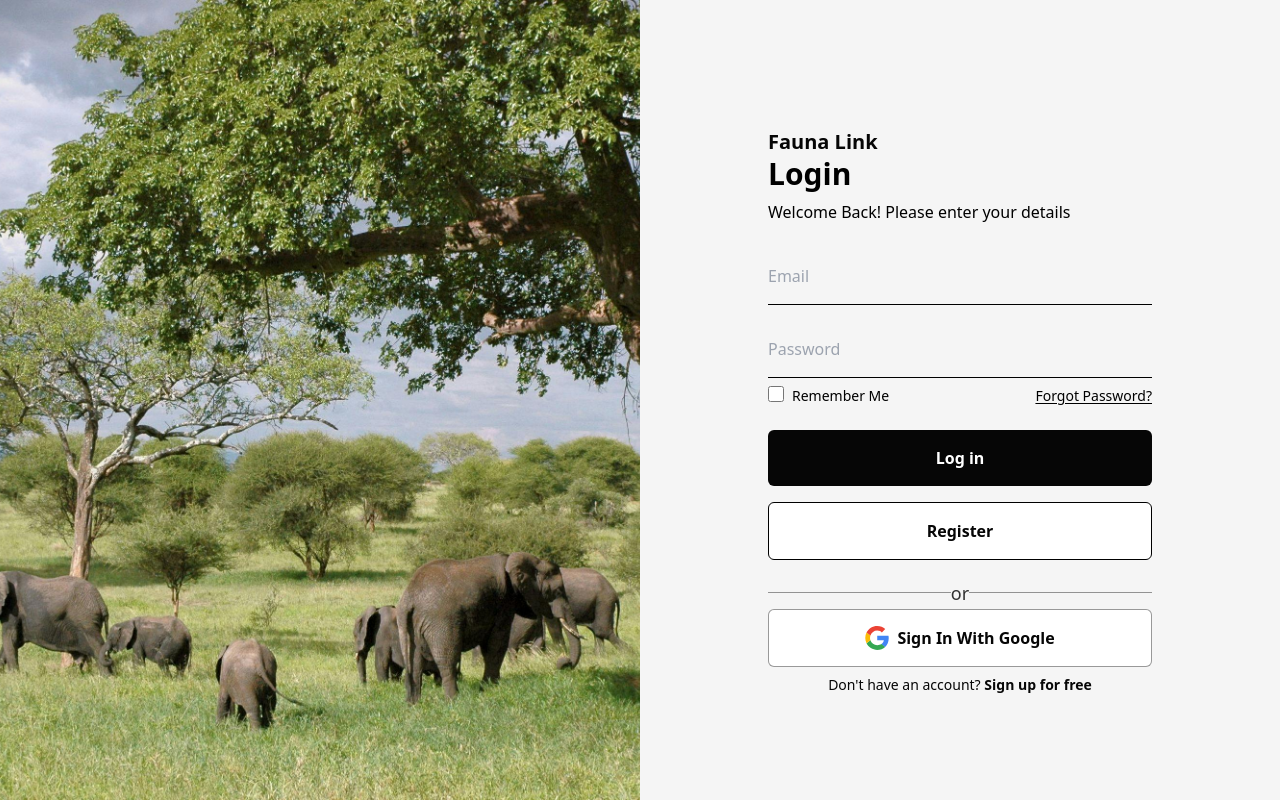
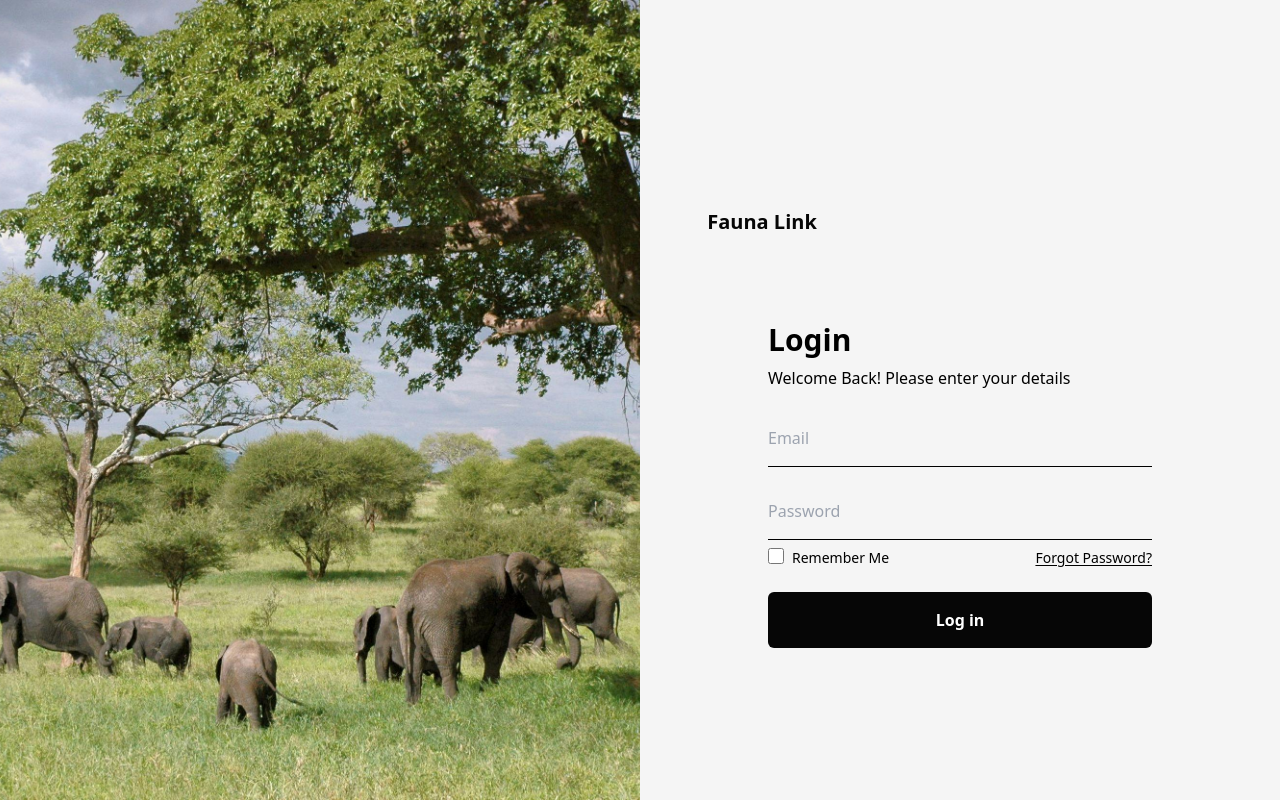
Before and after one commit to kimeudom/fauna_link, a React (Create React App) app in the folder frontend/: page / in a window 1280 px wide. Built offline with nearby package versions, Linux system fonts and the light colour scheme.

Commit message:
Small change to login page

```diff
--- a/frontend/src/components/Login.tsx
+++ b/frontend/src/components/Login.tsx
@@ -18,12 +18,15 @@ export default function Login(): JSX.Element{
                 <img src={animal_background} className="w-full h-full object-cover" alt="Animal Background" />
             </div>
             <div className="w-1/2 h-full bg-[#f5f5f5] flex flex-col p-32 justify-between items-center">
-                <h1 className="w-full max-w-[500px] mx-auto text-xl text-[#060606] font-semibold mr-auto">Fauna Link</h1>
+                <div className = 'mt-20 relative left-[-198px]'>
+                    <h1 className="w-full max-w-[500px] mx-auto text-xl text-[#060606] font-semibold mb-1">Fauna Link</h1>
+                </div>
 
-                <div className='w-full flex flex-col max-w-[500px]'>
+
+                <div className='w-full flex flex-col max-w-[500px] mt-[-10px]'>
                     <div className='w-full flex flex-col mb-2'>
                         <h3 className='text-3xl font-semibold mb-2'>Login</h3>
-                        <p className='text-base mb-2'>Welcome Back! Please enter your details</p>
+                        <p className='text-base mb-1'>Welcome Back! Please enter your details</p>
                     </div>
 
                     <div className='w-full flex flex-col'>
@@ -55,24 +58,7 @@ export default function Login(): JSX.Element{
                         >
                             Log in
                         </button>
-                        <button className='w-full text-[#060606] my-2 font-semibold bg-white border border-black rounded-md p-4 text-center flex items-center justify-center cursor-pointer'
-                            onClick = {() => navigate("/signup")}>
-                            Register
-                        </button>
                     </div>
-
-                    <div className='w-full flex items-center justify-center relative py-2'>
-                        <div className='w-full h-[1px] bg-black/40'></div>
-                        <p className='text-lg absolute text-black/80 bg-[#f5f5f5]'>or</p>
-                    </div>
-                    <div className='w-full text-[#060606] my-2 font-semibold bg-white border border-black/40 rounded-md p-4 text-center flex items-center justify-center'>
-                        <img src={GOOGLE_ICON} className="h-6 mr-2" alt="Google Icon" />
-                        Sign In With Google
-                    </div>
-                </div>
-
-                <div className='w-full flex items-center justify-center'>
-                    <p className='text-sm font-normal text-[#060606]'>Don't have an account? <span className='font-semibold underline-offset-2 cursor-pointer'>Sign up for free</span></p>
                 </div>
             </div>
         </div>
--- a/frontend/src/components/PopUpCards.tsx
+++ b/frontend/src/components/PopUpCards.tsx
@@ -16,7 +16,7 @@ export default function PopUpCards(props: {pois: Poi, closeCard: () => void}): J
             <p>Latitude: {props.pois.location.lat}</p>
             <p>Longitude: {props.pois.location.lng}</p>
             <p>Altitude: {props.pois.altitude}</p>
-            <p>Battery Level: {props.pois.batteryLevel}</p>
+            <p>Battery Level: {props.pois.batteryLevel}%</p>
         </div>
     )
 }
--- a/frontend/src/components/SignUp.tsx
+++ b/frontend/src/components/SignUp.tsx
@@ -40,6 +40,11 @@ export default function RegisterUsers(): JSX.Element {
                         placeholder="Password"
                         className="w-full py-2 px-3 rounded-lg mb-3 border border-black placeholder-black focus:outline-none"
                     />
+                    <input
+                        type="password"
+                        placeholder="Confirm password"
+                        className="w-full py-2 px-3 rounded-lg mb-3 border border-black placeholder-black focus:outline-none"
+                    />
                 </div>
 
                 {/* Stack the buttons vertically */}
@@ -47,18 +52,12 @@ export default function RegisterUsers(): JSX.Element {
                     <button className="w-full py-3 rounded-lg bg-green-500 hover:bg-green-600 text-white text-lg font-semibold transition-colors">
                         Add User
                     </button>
-
-                    <button className="w-full py-3 rounded-lg bg-green-500 hover:bg-green-600 text-white text-lg font-semibold transition-colors">
-                        Confirm User
-                    </button>
                 </div>
 
                 <div className="text-center mt-4">
-                    <p className="text-black">Back to
-                        <span
-                            className='font-semibold underline-offset-2 cursor-pointer mb-4'
-                            onClick={() => navigate("/Ramani")}
-                        >
+                    <p className="text-black">Back to <span
+                        className='font-semibold underline-offset-2 cursor-pointer mb-4'
+                        onClick={() => navigate("/Ramani")}>
                             Main Page
                         </span>
                     </p>
```
